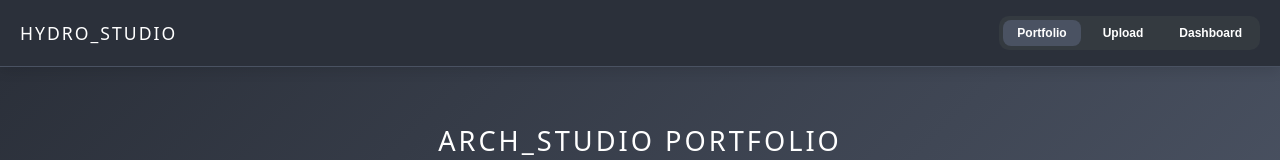
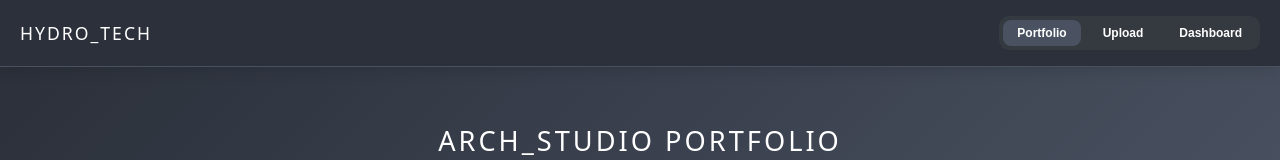
Before and after one commit to x-fata/hydro_tech, a React (Vite) app: page / in a window 1280 px wide. Shown: the top 160 px of the page. Built offline with nearby package versions, Linux system fonts and the light colour scheme.

Commit message:
Connect Portfolio dynamically to ProjectCard and activate Search-Filter

```diff
--- a/src/App.jsx
+++ b/src/App.jsx
@@ -25,7 +25,7 @@ function App() {
         boxShadow: '0 4px 12px rgba(0,0,0,0.1)'
       }}>
         <h2 style={{ color: '#ffffff', fontSize: '1.1rem', fontWeight: '300', letterSpacing: '2px', margin: 0 }}>
-          HYDRO_STUDIO
+        HYDRO_TECH
         </h2>
 
         <div style={{ display: 'flex', gap: '8px', background: '#343a40', padding: '4px', borderRadius: '10px' }}>
```
